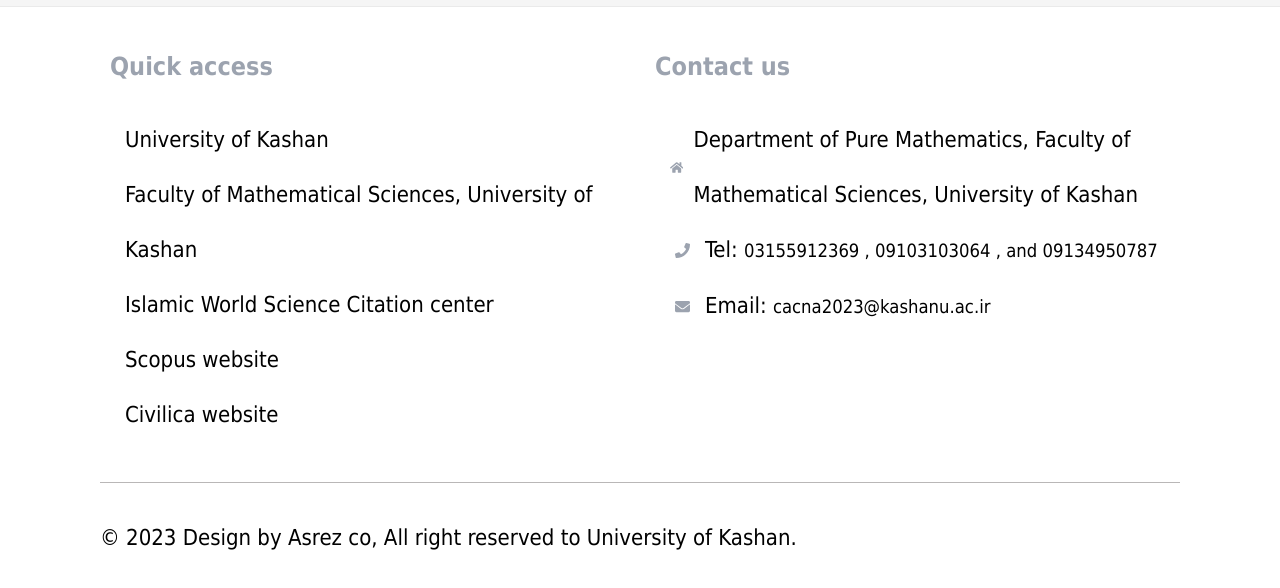
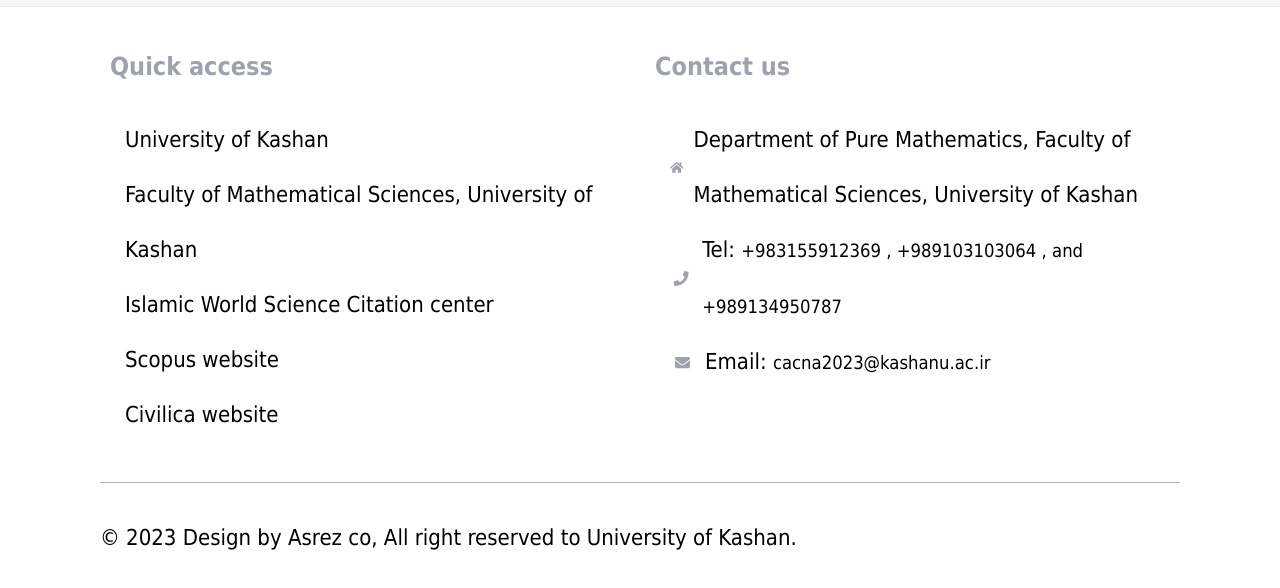
Before and after one commit to KashanUniversity/CACNA2023Event, a PHP site: page /en/index.php in a window 1280 px wide. Shown: the part 4233-4821 px from the top of the page. Run offline with PHP 8.4, Linux system fonts and the light colour scheme; some web fonts are replaced.

Commit message:
fix phone

```diff
--- a/en/_inc/_footer.php
+++ b/en/_inc/_footer.php
@@ -57,11 +57,11 @@
                         Tel:
                         <small>
                             <a href="tel:+983155912369">
-                                03155912369
+                                +983155912369
                             </a>, <a href="tel:+989103103064">
-                                09103103064
+                                +989103103064
                             </a>, and <a href="tel:+989134950787">
-                                09134950787
+                                +989134950787
                             </a>
                         </small>
                     </span>
```
